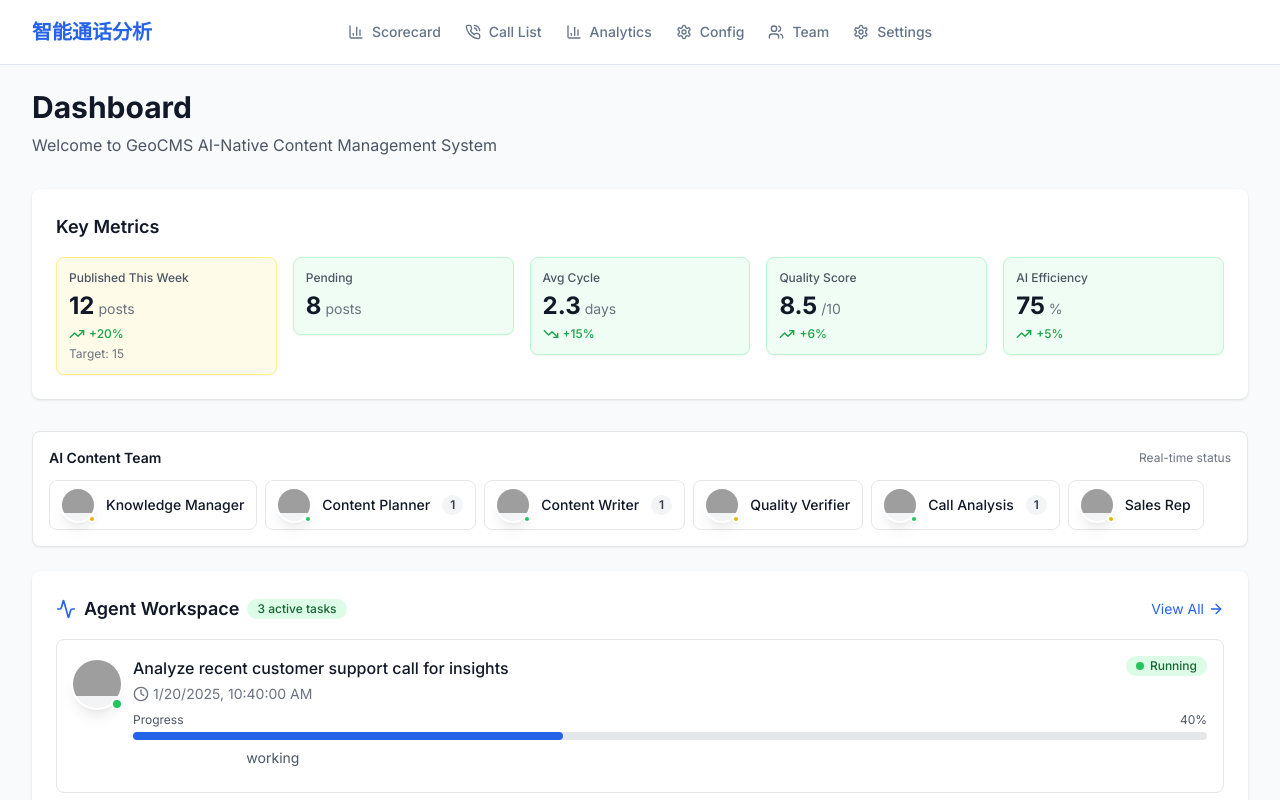
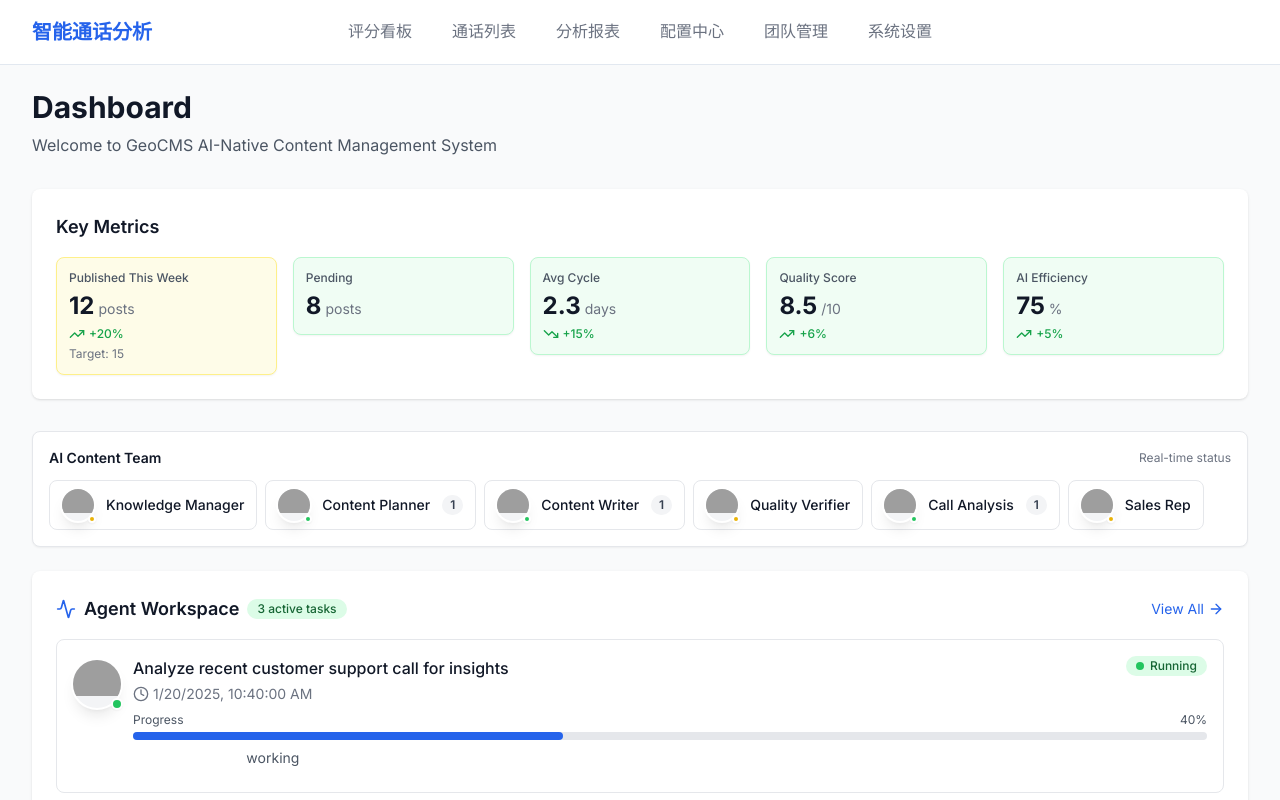
Before and after one commit to franksunye/GeoCMS, a Next.js app in the folder frontend-nextjs/: page /dashboard in a window 1280 px wide. Shown: the top 800 px of the page. Built offline with nearby package versions, Linux system fonts and the light colour scheme; grey boxes are pictures that could not be loaded.

Commit message:
refactor: optimize top navigation UI for iPad and simplify style

```diff
--- a/frontend-nextjs/src/app/globals.css
+++ b/frontend-nextjs/src/app/globals.css
@@ -35,3 +35,13 @@
     @apply bg-background text-foreground;
   }
 }
+
+@layer utilities {
+  .no-scrollbar::-webkit-scrollbar {
+    display: none;
+  }
+  .no-scrollbar {
+    -ms-overflow-style: none;
+    scrollbar-width: none;
+  }
+}
--- a/frontend-nextjs/src/components/workspace/TopNavigation.tsx
+++ b/frontend-nextjs/src/components/workspace/TopNavigation.tsx
@@ -3,27 +3,22 @@
 import Link from 'next/link'
 import { usePathname } from 'next/navigation'
 import { cn } from '@/lib/utils'
-import {
-  PhoneCall,
-  BarChart3,
-  Settings,
-  Users,
-} from 'lucide-react'
 
 const navigation = [
-  { name: 'Scorecard', href: '/dashboard/team-calls/scorecard', icon: BarChart3 },
-  { name: 'Call List', href: '/dashboard/team-calls/call-list', icon: PhoneCall },
-  { name: 'Analytics', href: '/dashboard/team-calls/analytics', icon: BarChart3 },
-  { name: 'Config', href: '/dashboard/team-calls/config', icon: Settings },
-  { name: 'Team', href: '/dashboard/team', icon: Users },
-  { name: 'Settings', href: '/dashboard/settings', icon: Settings },
+  { name: '评分看板', href: '/dashboard/team-calls/scorecard' },
+  { name: '通话列表', href: '/dashboard/team-calls/call-list' },
+  { name: '分析报表', href: '/dashboard/team-calls/analytics' },
+  { name: '配置中心', href: '/dashboard/team-calls/config' },
+  { name: '团队管理', href: '/dashboard/team' },
+  { name: '系统设置', href: '/dashboard/settings' },
 ]
 
 export function TopNavigation() {
   const pathname = usePathname()
 
   return (
-    <nav className="flex items-center space-x-4 lg:space-x-6 mx-6">
+    <nav className="flex items-center justify-center w-full overflow-x-auto no-scrollbar">
+      <div className="flex items-center space-x-6 md:space-x-10 px-4">
         {navigation.map((item) => {
           const isActive = pathname === item.href || pathname.startsWith(`${item.href}/`)
 
@@ -32,15 +27,17 @@ export function TopNavigation() {
               key={item.name}
               href={item.href}
               className={cn(
-              "text-sm font-medium transition-colors hover:text-primary flex items-center gap-2",
-              isActive ? "text-primary" : "text-muted-foreground"
+                "text-base font-medium transition-all duration-200 whitespace-nowrap py-4 border-b-2",
+                isActive
+                  ? "text-primary border-primary"
+                  : "text-gray-500 border-transparent hover:text-primary hover:border-gray-200"
               )}
             >
-            <item.icon className="h-4 w-4" />
               {item.name}
             </Link>
           )
         })}
+      </div>
     </nav>
   )
 }
```
Lines whose indentation alone changed are shown as unchanged.
